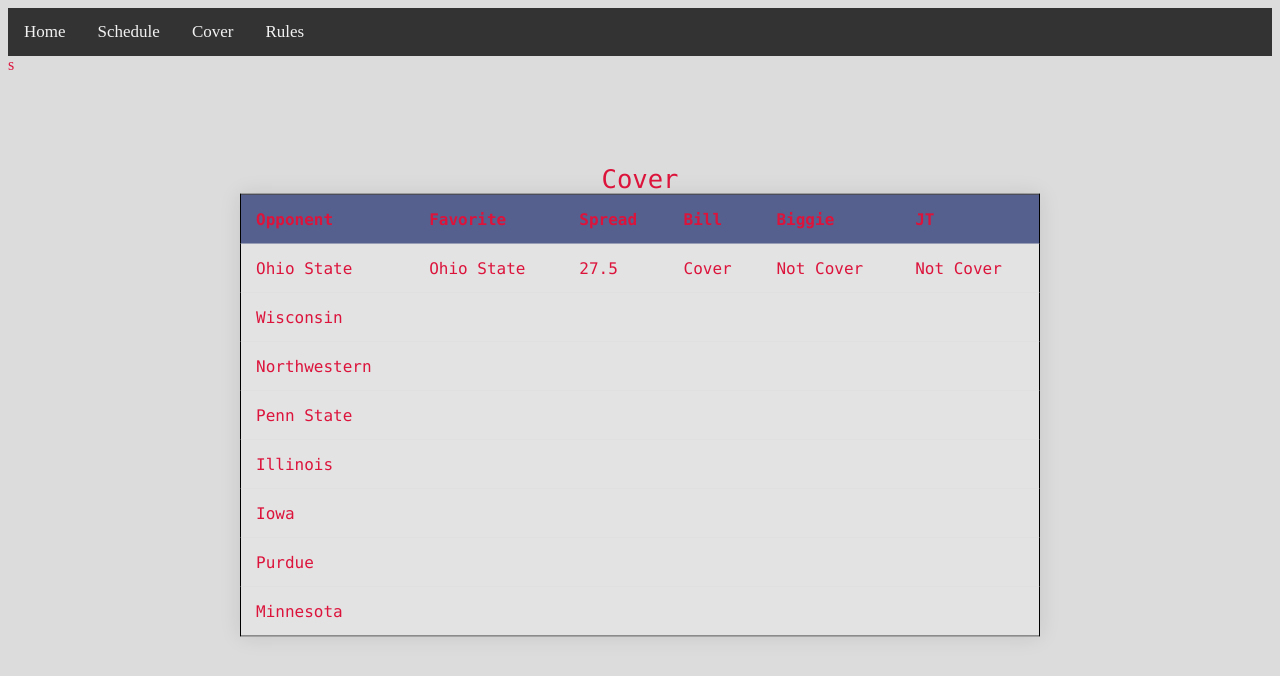
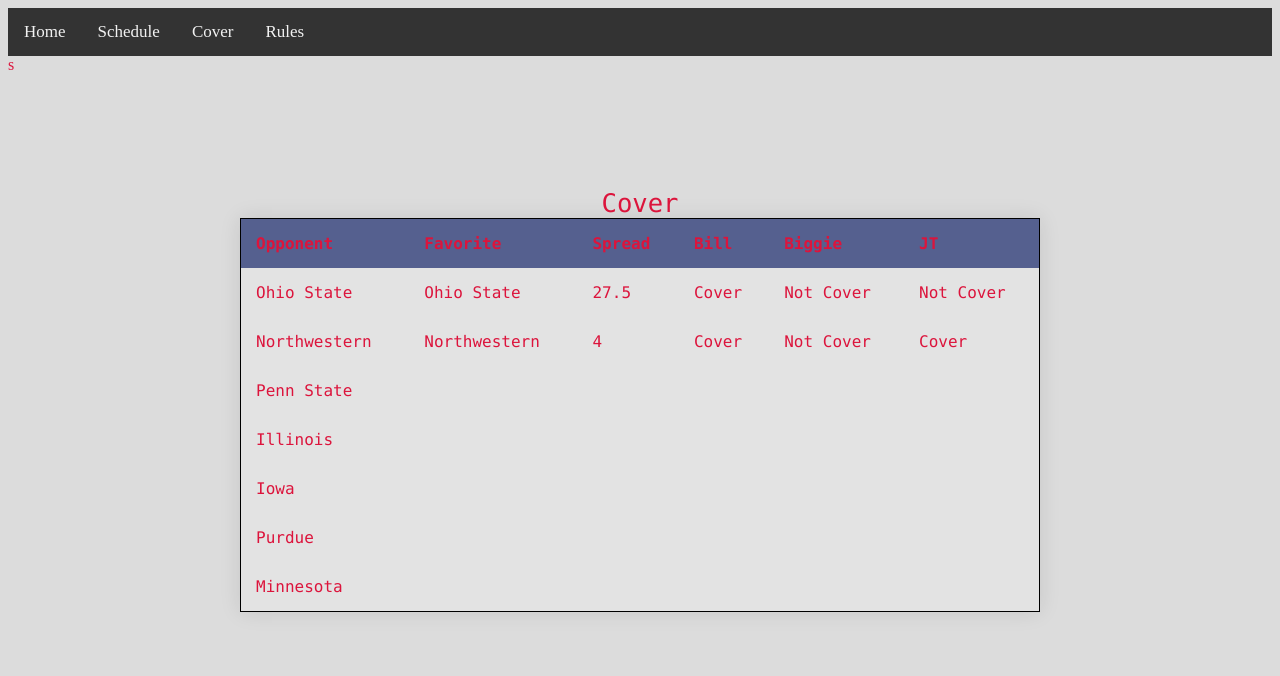
Before and after one commit to jt-cronin/husker-app-2020, a Flask app: page /cover in a window 1280 px wide. Shown: the top 676 px of the page. Run offline with Flask 2, Linux system fonts and the light colour scheme.

Commit message:
preNorthwestern

```diff
--- a/templates/cover.html
+++ b/templates/cover.html
@@ -22,21 +22,21 @@
         <td>Not Cover</td>
         <td>Not Cover</td>
       </tr>
-      <tr>
+      <!-- <tr>
         <td>Wisconsin</td>
+        <td>Cancelled</td>
         <td></td>
         <td></td>
         <td></td>
         <td></td>
-        <td></td>
-      </tr>
+      </tr> -->
       <tr>
         <td>Northwestern</td>
-        <td></td>
-        <td></td>
-        <td></td>
-        <td></td>
-        <td></td>
+        <td>Northwestern</td>
+        <td>4</td>
+        <td>Cover</td>
+        <td>Not Cover</td>
+        <td>Cover</td>
       </tr>
       <tr>
         <td>Penn State</td>
```
